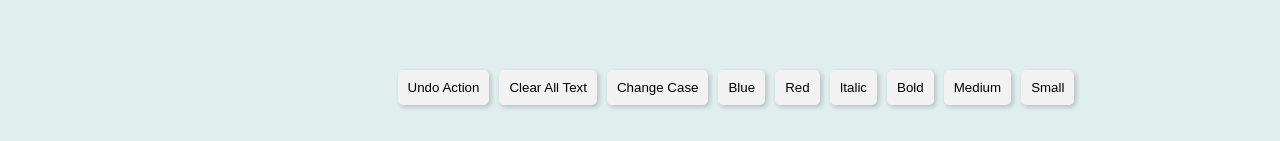
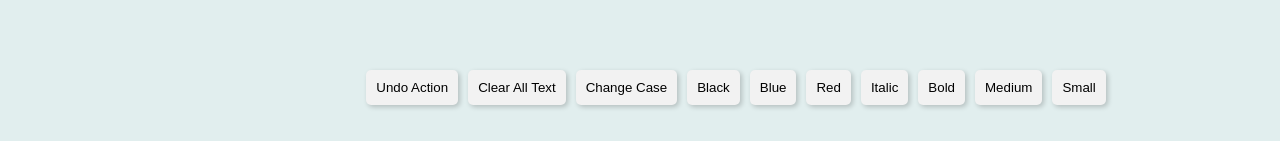
Before and after one commit to saratamar100/TextEditorProject, a React (Create React App) app: page / in a window 1280 px wide. Shown: the part 318-459 px from the top of the page. Built offline with nearby package versions, Linux system fonts and the light colour scheme.

Commit message:
black button

```diff
--- a/src/formattingoptions.js
+++ b/src/formattingoptions.js
@@ -37,6 +37,7 @@ class FormattingOptions extends Component {
         {/* Other buttons for different font styles */}
         <button className="buttonOther" onClick={() => this.handleChangeColor('red')}>Red</button>
         <button className="buttonOther" onClick={() => this.handleChangeColor('blue')}>Blue</button>
+        <button className="buttonOther" onClick={() => this.handleChangeColor('black')}>Black</button>
         {/* Other buttons for different colors */}
         <button className="buttonOther" onClick={() => this.handleChangeCase()}>Change Case</button>
         <button className="buttonOther" onClick={() => this.handleClearAllText()}>Clear All Text</button>
```
